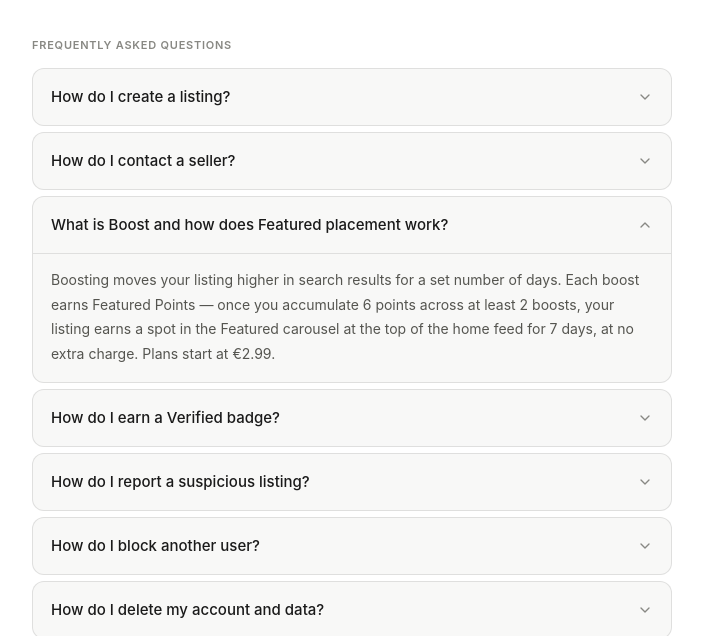
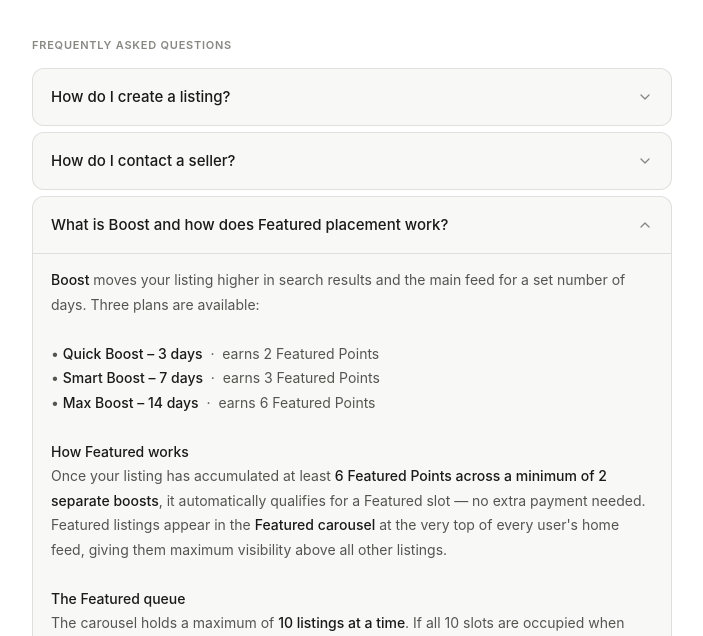
Before and after one commit to GarbisT/muxti-support, a plain HTML site: page index.html in a window 1280 px wide. Both pictures are taken after a click on the heading "What is Boost and how does Featured placement work?". Shown: the part 145-781 px from the top of the page, without its empty margins (288-991 px from the left). Drawn offline with Linux system fonts and the light colour scheme.

Commit message:
Expand Boost & Featured FAQ with queue, slot duration and cooldown details
Co-Authored-By: Claude Sonnet 4.6 <noreply@anthropic.com>

```diff
--- a/index.html
+++ b/index.html
@@ -284,7 +284,24 @@
 
     <details>
       <summary>What is Boost and how does Featured placement work?</summary>
-      <div class="faq-answer">Boosting moves your listing higher in search results for a set number of days. Each boost earns Featured Points — once you accumulate 6 points across at least 2 boosts, your listing earns a spot in the Featured carousel at the top of the home feed for 7 days, at no extra charge. Plans start at €2.99.</div>
+      <div class="faq-answer">
+        <strong>Boost</strong> moves your listing higher in search results and the main feed for a set number of days. Three plans are available:
+        <br><br>
+        &bull; <strong>Quick Boost – 3 days</strong> &nbsp;·&nbsp; earns 2 Featured Points<br>
+        &bull; <strong>Smart Boost – 7 days</strong> &nbsp;·&nbsp; earns 3 Featured Points<br>
+        &bull; <strong>Max Boost – 14 days</strong> &nbsp;·&nbsp; earns 6 Featured Points
+        <br><br>
+        <strong>How Featured works</strong><br>
+        Once your listing has accumulated at least <strong>6 Featured Points across a minimum of 2 separate boosts</strong>, it automatically qualifies for a Featured slot — no extra payment needed. Featured listings appear in the <strong>Featured carousel</strong> at the very top of every user's home feed, giving them maximum visibility above all other listings.
+        <br><br>
+        <strong>The Featured queue</strong><br>
+        The carousel holds a maximum of <strong>10 listings at a time</strong>. If all 10 slots are occupied when your listing qualifies, it is placed in a <strong>waiting queue</strong> in the order it qualified (first in, first out). You can see your current position in the queue on your listing's detail screen. Slots are automatically checked and filled roughly every 15 minutes, so you'll move up as soon as space opens.
+        <br><br>
+        <strong>Slot duration &amp; cooldown</strong><br>
+        Each Featured slot lasts <strong>7 days</strong>. Once your slot expires, a <strong>30-day cooldown</strong> applies before your listing can qualify again. You'll receive an in-app notification the moment your listing goes live in the carousel.
+        <br><br>
+        Plans start at <strong>€2.99</strong>.
+      </div>
     </details>
 
     <details>
```
